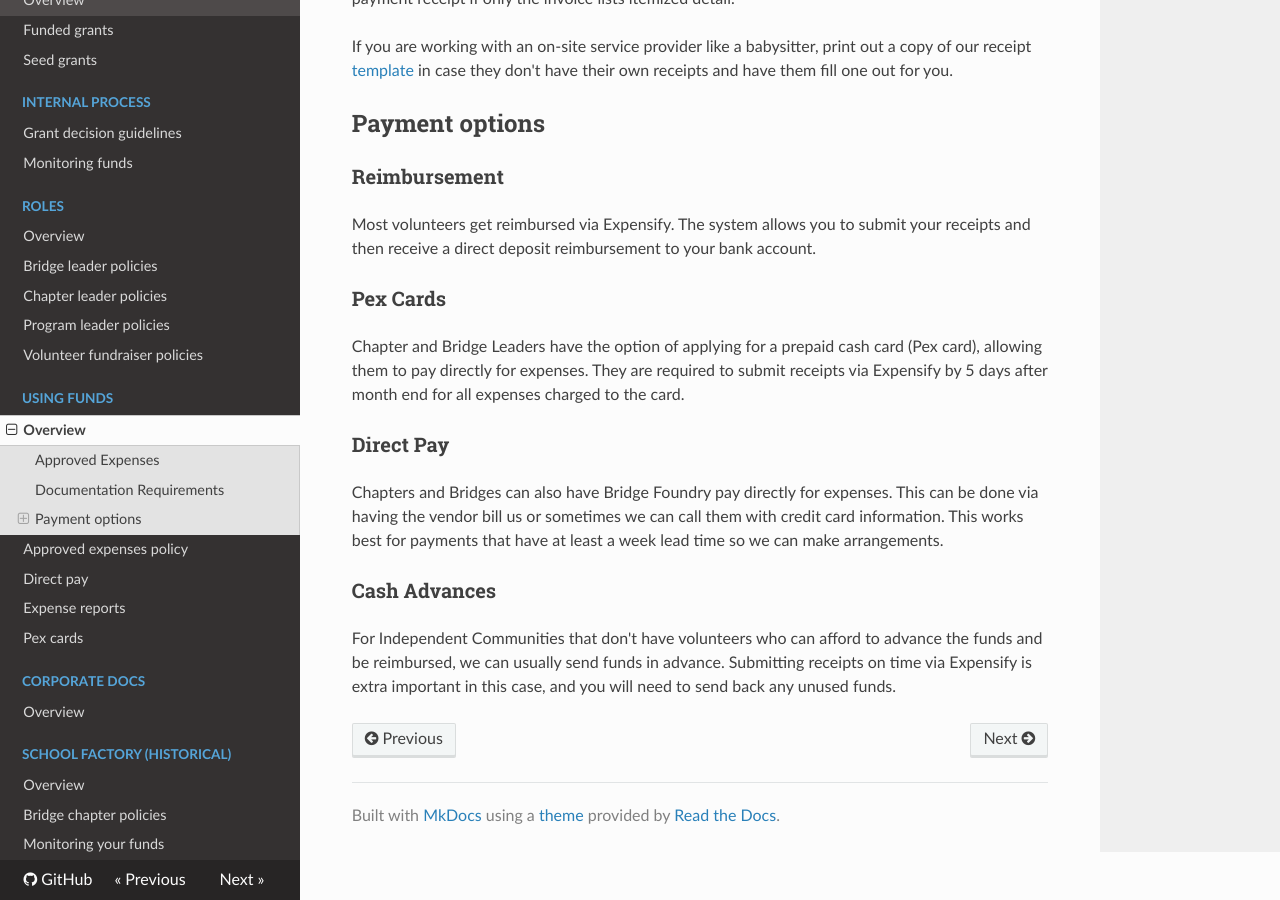
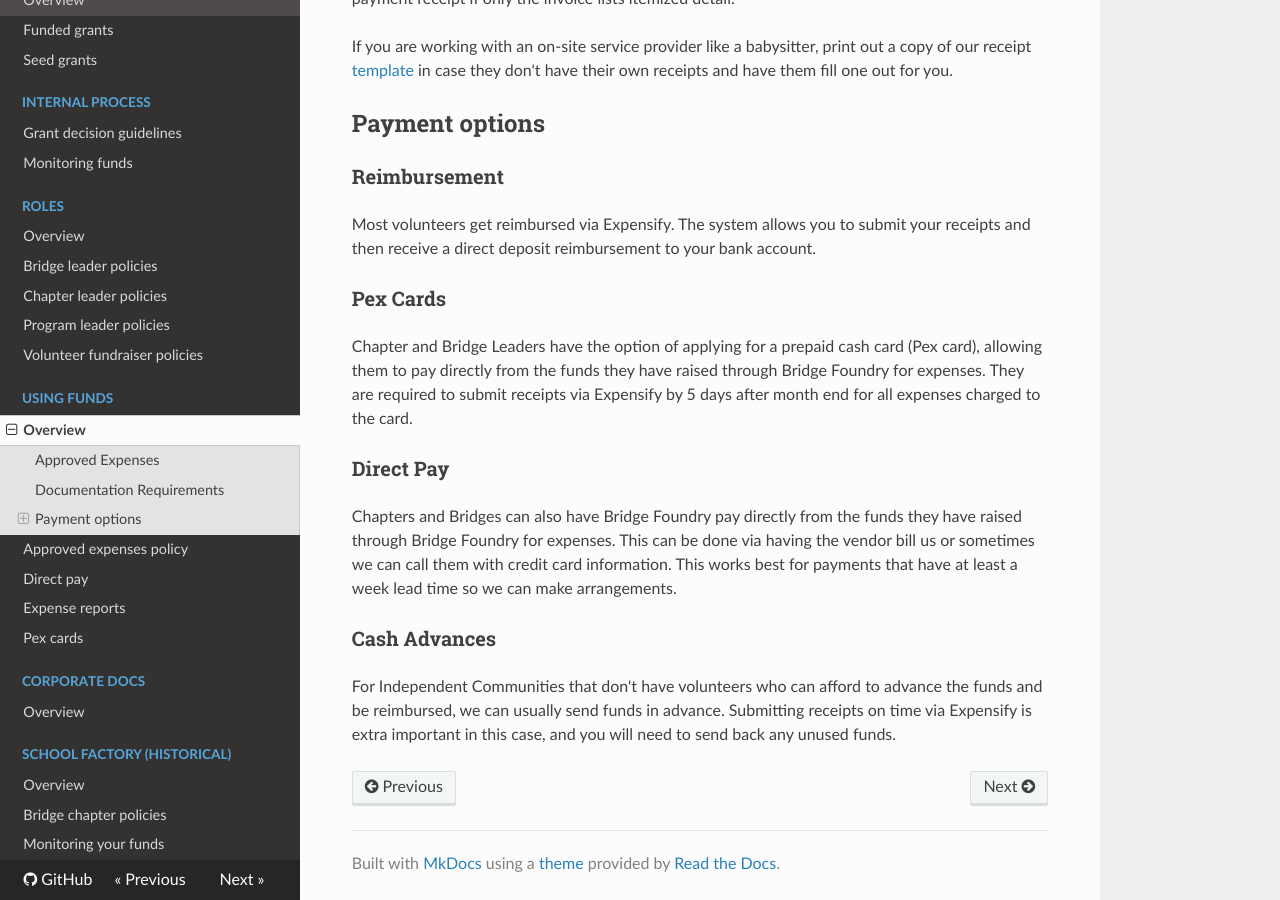
Before and after one commit to Satsaimistoowqp/bridgefoundry-operations, an MkDocs documentation site: the page built from docs/using-funds/README.md, in a window 1280 px wide and 900 px high, scrolled down 645 px. Built offline with MkDocs 1.6.1, drawn with Linux system fonts in a browser that asks for light colours; nearby versions of some CDN libraries; old or Windows-style settings are respelled for this version of MkDocs.

Commit message:
Small copy edits for readability

```diff
--- a/docs/using-funds/README.md
+++ b/docs/using-funds/README.md
@@ -20,10 +20,10 @@ If you are working with an on-site service provider like a babysitter, print out
 Most volunteers get reimbursed via Expensify. The system allows you to submit your receipts and then receive a direct deposit reimbursement to your bank account.
 
 ### Pex Cards
-Chapter and Bridge Leaders have the option of applying for a prepaid cash card (Pex card), allowing them to pay directly for expenses. They are required to submit receipts via Expensify by 5 days after month end for all expenses charged to the card.
+Chapter and Bridge Leaders have the option of applying for a prepaid cash card (Pex card), allowing them to pay directly from the funds they have raised through Bridge Foundry for expenses. They are required to submit receipts via Expensify by 5 days after month end for all expenses charged to the card.
 
 ### Direct Pay
-Chapters and Bridges can also have Bridge Foundry pay directly for expenses. This can be done via having the vendor bill us or sometimes we can call them with credit card information. This works best for payments that have at least a week lead time so we can make arrangements.
+Chapters and Bridges can also have Bridge Foundry pay directly from the funds they have raised through Bridge Foundry for expenses. This can be done via having the vendor bill us or sometimes we can call them with credit card information. This works best for payments that have at least a week lead time so we can make arrangements.
 
 ### Cash Advances
 For Independent Communities that don't have volunteers who can afford to advance the funds and be reimbursed, we can usually send funds in advance. Submitting receipts on time via Expensify is extra important in this case, and you will need to send back any unused funds.
```
